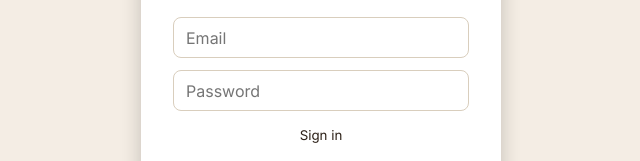
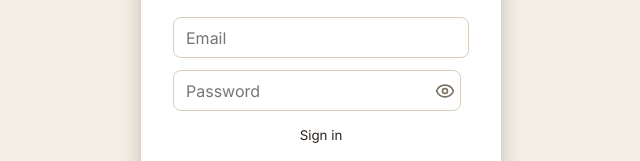
Before and after one commit to juditRamo/wheresit, a React (Vite) app: page / in a window 1280 px wide. Shown: the part 351-512 px from the top of the page, without its empty margins (319-959 px from the left). Built offline with nearby package versions, Linux system fonts and the light colour scheme; no server answers.

Commit message:
feat(password): show password

```diff
--- a/src/components/Auth.css
+++ b/src/components/Auth.css
@@ -41,6 +41,37 @@
   font-size: 1rem;
 }
 
+.auth-password-wrap {
+  position: relative;
+}
+
+.auth-password-wrap input {
+  padding-right: 2.5rem;
+}
+
+.auth-password-toggle {
+  position: absolute;
+  right: 0.5rem;
+  top: 50%;
+  transform: translateY(-50%);
+  padding: 0.35rem;
+  min-width: 2rem;
+  min-height: 2rem;
+  display: flex;
+  align-items: center;
+  justify-content: center;
+  background: none;
+  border: none;
+  color: var(--muted);
+  cursor: pointer;
+  border-radius: 6px;
+}
+
+.auth-password-toggle:hover {
+  color: inherit;
+  background: rgba(0, 0, 0, 0.05);
+}
+
 .auth-form input:focus {
   outline: none;
   border-color: #646cff;
--- a/src/components/Auth.tsx
+++ b/src/components/Auth.tsx
@@ -1,4 +1,5 @@
 import { useState } from 'react'
+import { Eye, EyeOff } from 'lucide-react'
 import { supabase } from '../supabaseClient'
 import './Auth.css'
 
@@ -10,6 +11,7 @@ export function Auth() {
   const [password, setPassword] = useState('')
   const [message, setMessage] = useState<{ type: 'error' | 'success'; text: string } | null>(null)
   const [loading, setLoading] = useState(false)
+  const [showPassword, setShowPassword] = useState(false)
 
   async function handleSubmit(e: React.FormEvent) {
     e.preventDefault()
@@ -43,8 +45,9 @@ export function Auth() {
             required
             autoComplete="email"
           />
+          <div className="auth-password-wrap">
             <input
-            type="password"
+              type={showPassword ? 'text' : 'password'}
               placeholder="Password"
               value={password}
               onChange={(e) => setPassword(e.target.value)}
@@ -52,6 +55,15 @@ export function Auth() {
               autoComplete={mode === 'signup' ? 'new-password' : 'current-password'}
               minLength={6}
             />
+            <button
+              type="button"
+              className="auth-password-toggle"
+              onClick={() => setShowPassword((v) => !v)}
+              aria-label={showPassword ? 'Hide password' : 'Show password'}
+            >
+              {showPassword ? <EyeOff size={20} /> : <Eye size={20} />}
+            </button>
+          </div>
           {message && (
             <p className={`auth-message auth-message--${message.type}`}>{message.text}</p>
           )}
```
Lines whose indentation alone changed are shown as unchanged.
